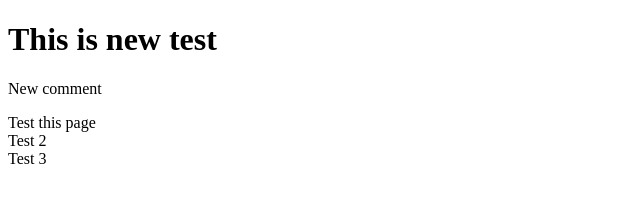
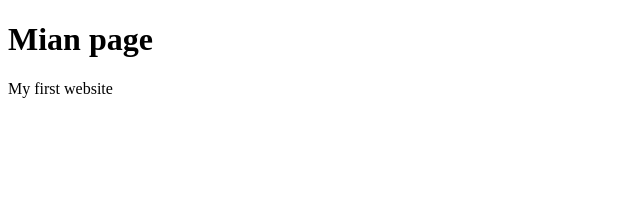
Before and after one commit to basimalali/MyApp2, a plain HTML site: page index.html in a window 1280 px wide. Shown: the whole page, without its empty margins (0-640 px from the left). Drawn offline with Linux system fonts and the light colour scheme.

```diff
--- a/index.html
+++ b/index.html
@@ -7,11 +7,8 @@
 </head>
 <body>
 
-    <h1>This is new test</h1>
-    <p>New comment</p>
-    <div> Test this page</div>
-    <div> Test 2</div>
-    <div>Test 3</div>
+    <h1>Mian page</h1>
+    <p> My first website</p>
 
 </body>
 </html>
```
